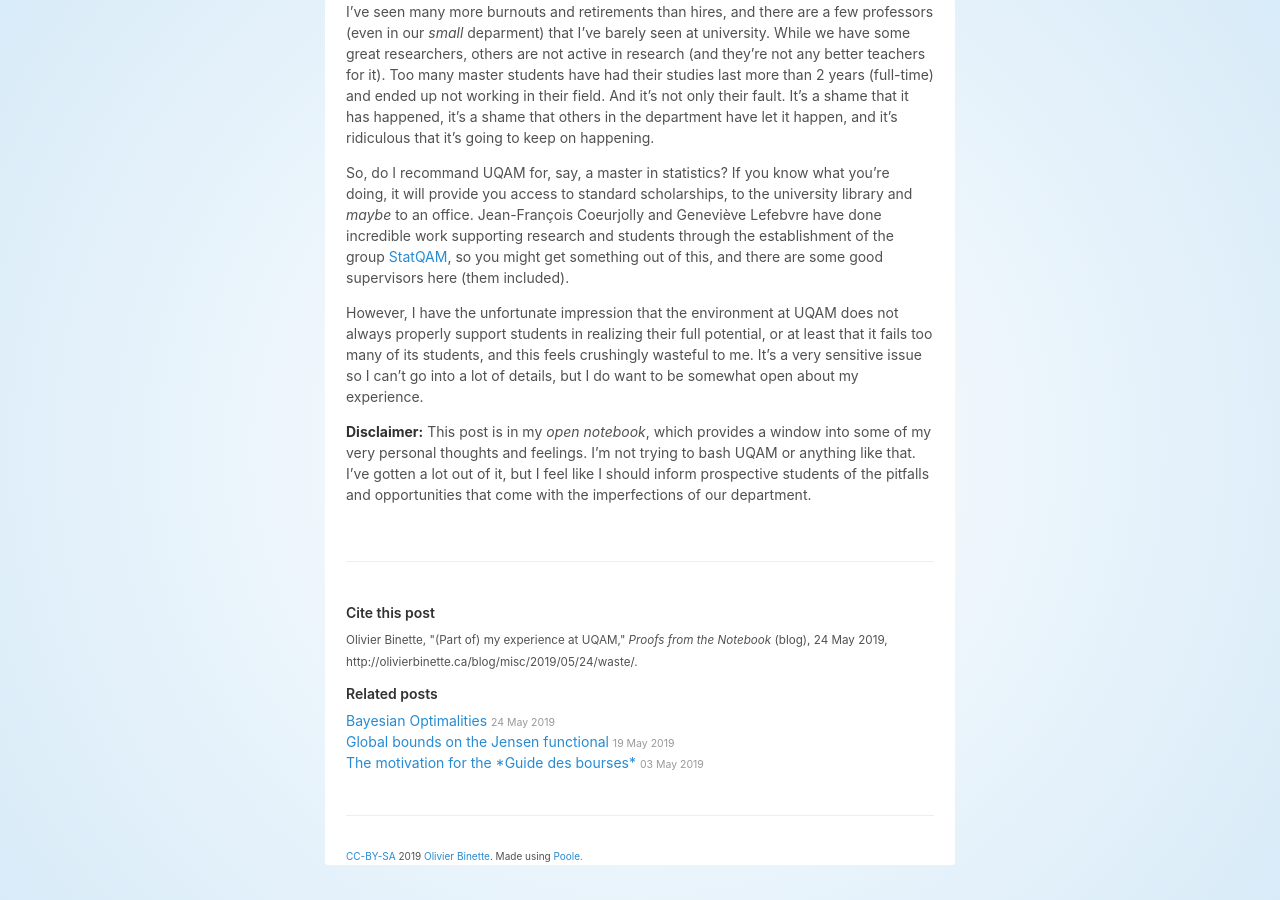
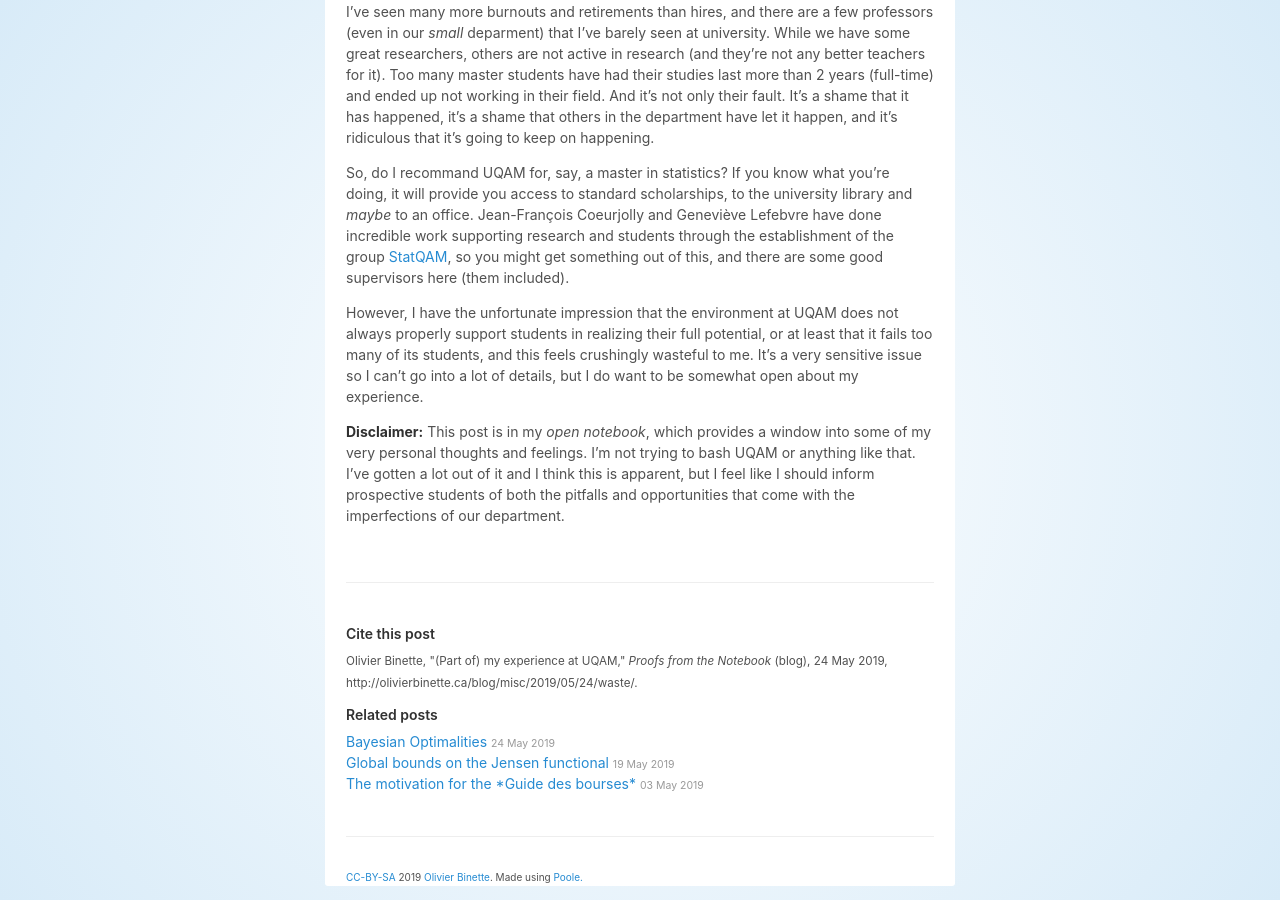
Before and after one commit to OlivierBinette/blog, a Jekyll site: the page built from _posts/2019-05-24-waste.md, in a window 1280 px wide and 900 px high, scrolled down 595 px. Built offline with Jekyll 4.4.1, drawn with Linux system fonts in a browser that asks for light colours; nearby versions of some CDN libraries; before the commit the page ends 1474 px from its top, so only the background shows below that.

Commit message:
Update 2019-05-24-waste.md

```diff
--- a/_posts/2019-05-24-waste.md
+++ b/_posts/2019-05-24-waste.md
@@ -16,4 +16,4 @@
 
 However, I have the unfortunate impression that the environment at UQAM does not always properly support students in realizing their full potential, or at least that it fails too many of its students, and this feels crushingly wasteful to me. It's a very sensitive issue so I can't go into a lot of details, but I do want to be somewhat open about my experience.
 
-**Disclaimer:** This post is in my *open notebook*, which provides a window into some of my very personal thoughts and feelings. I'm not trying to bash UQAM or anything like that. I've gotten a lot out of it, but I feel like I should inform prospective students of the pitfalls and opportunities that come with the imperfections of our department.
+**Disclaimer:** This post is in my *open notebook*, which provides a window into some of my very personal thoughts and feelings. I'm not trying to bash UQAM or anything like that. I've gotten a lot out of it and I think this is apparent, but I feel like I should inform prospective students of both the pitfalls and opportunities that come with the imperfections of our department.
```
